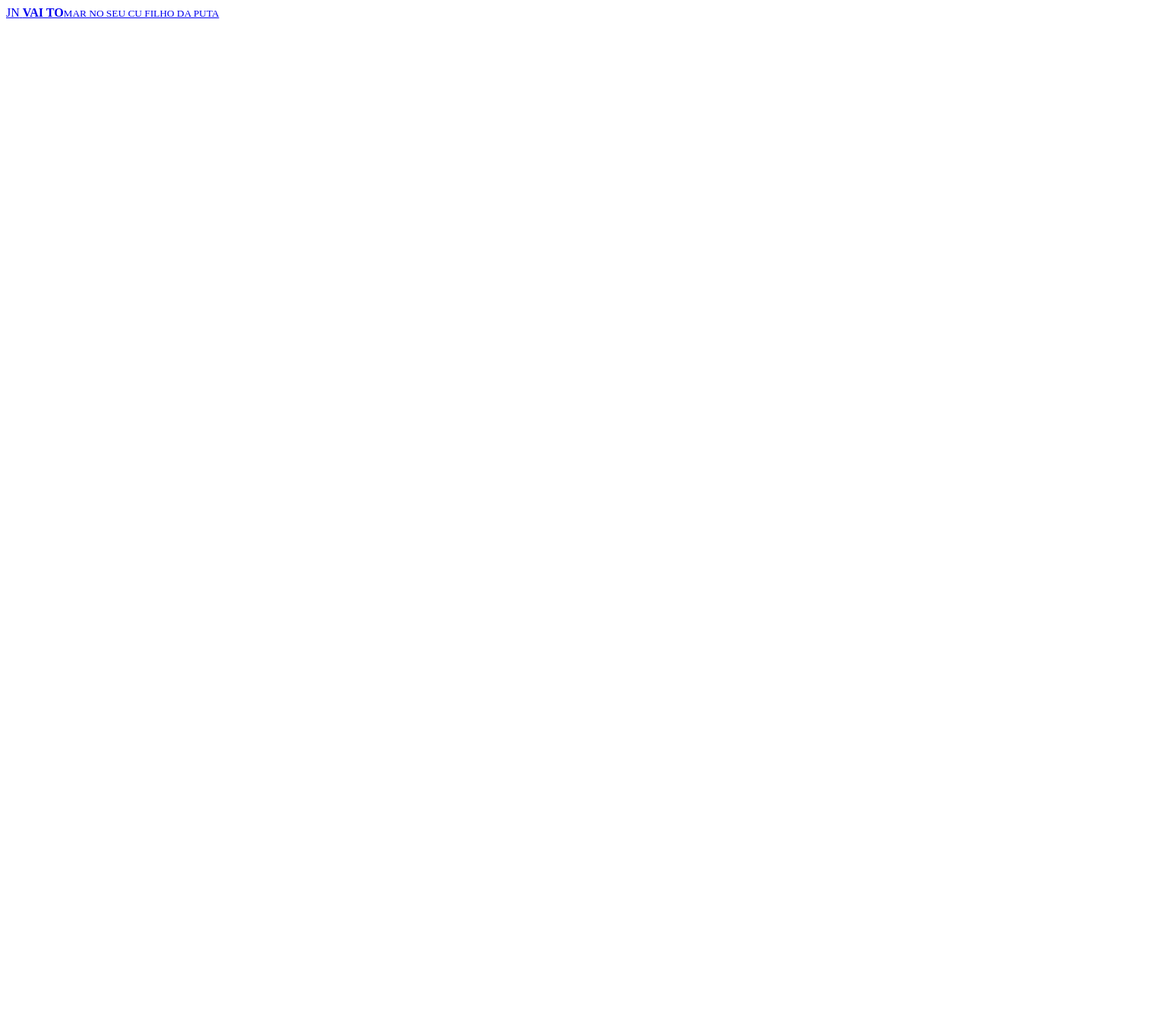
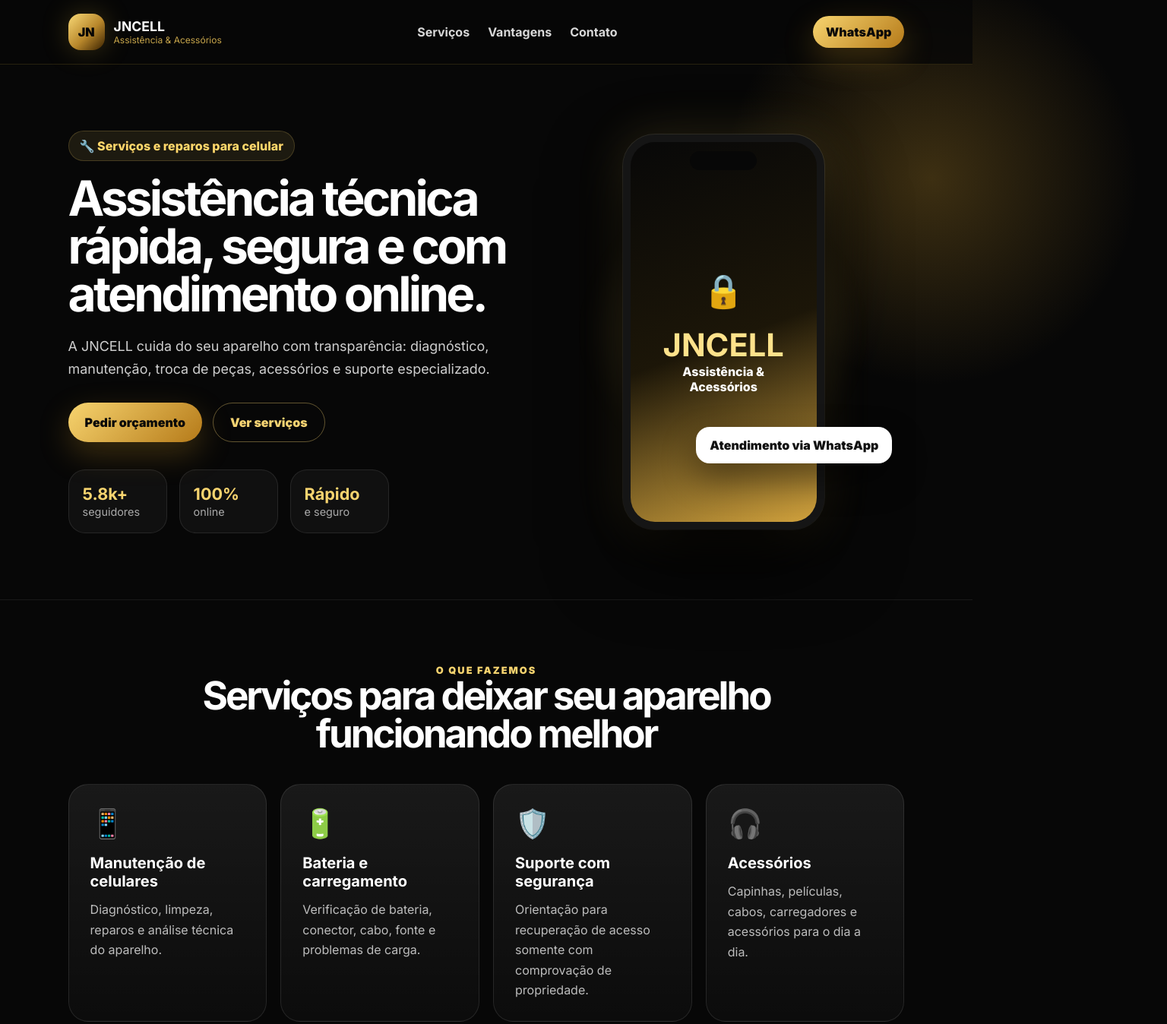
Before and after one commit to eduardo345game-sudo/SiteAmigo, a plain HTML site: page jncell_site/index.html in a window 1280 px wide. Shown: the top 1348 px of the page at 76% size, 1536 px wide, since content can reach past the window. Before the commit the page ends 800 px from the top, so only its background shows below. Drawn offline with Linux system fonts and the light colour scheme.

Commit message:
Update index.html

```diff
--- a/jncell_site/index.html
+++ b/jncell_site/index.html
@@ -4,13 +4,92 @@
   <meta charset="UTF-8" />
   <meta name="viewport" content="width=device-width, initial-scale=1.0" />
   <title>JNCELL | Assistência Técnica e Acessórios</title>
+  <meta name="description" content="Assistência técnica, reparos, acessórios e serviços para celulares com atendimento rápido, seguro e online." />
+  <link rel="preconnect" href="https://fonts.googleapis.com">
+  <link rel="preconnect" href="https://fonts.gstatic.com" crossorigin>
+  <link href="https://fonts.googleapis.com/css2?family=Inter:wght@400;500;600;700;800;900&display=swap" rel="stylesheet">
+  <link rel="stylesheet" href="style.css" />
 </head>
 <body>
   <header class="topbar">
     <a href="#inicio" class="brand">
       <span class="logo-mark">JN</span>
-      <span><strong>VAI TO</strong><small>MAR NO SEU CU FILHO DA PUTA</small></span>
-  </a>
+      <span><strong>JNCELL</strong><small>Assistência & Acessórios</small></span>
+    </a>
+    <nav class="menu">
+      <a href="#servicos">Serviços</a>
+      <a href="#vantagens">Vantagens</a>
+      <a href="#contato">Contato</a>
+    </nav>
+    <a class="btn small" href="https://wa.me/5577991699325" target="_blank">WhatsApp</a>
+  </header>
 
+  <main id="inicio" class="hero">
+    <section class="hero-content">
+      <p class="tag">🔧 Serviços e reparos para celular</p>
+      <h1>Assistência técnica rápida, segura e com atendimento online.</h1>
+      <p class="subtitle">A JNCELL cuida do seu aparelho com transparência: diagnóstico, manutenção, troca de peças, acessórios e suporte especializado.</p>
+      <div class="actions">
+        <a class="btn" href="https://wa.me/5577991699325?text=Olá!%20Vim%20pelo%20site%20e%20quero%20fazer%20um%20orçamento." target="_blank">Pedir orçamento</a>
+        <a class="btn ghost" href="#servicos">Ver serviços</a>
+      </div>
+      <div class="stats">
+        <div><strong>5.8k+</strong><span>seguidores</span></div>
+        <div><strong>100%</strong><span>online</span></div>
+        <div><strong>Rápido</strong><span>e seguro</span></div>
+      </div>
+    </section>
+
+    <section class="phone-card" aria-label="Cartão visual da JNCELL">
+      <div class="glow"></div>
+      <div class="phone">
+        <div class="notch"></div>
+        <div class="screen">
+          <span class="lock">🔒</span>
+          <h2>JNCELL</h2>
+          <p>Assistência & Acessórios</p>
+        </div>
+      </div>
+      <div class="service-badge">Atendimento via WhatsApp</div>
+    </section>
+  </main>
+
+  <section id="servicos" class="section">
+    <div class="section-title">
+      <p>O que fazemos</p>
+      <h2>Serviços para deixar seu aparelho funcionando melhor</h2>
+    </div>
+    <div class="cards">
+      <article class="card"><span>📱</span><h3>Manutenção de celulares</h3><p>Diagnóstico, limpeza, reparos e análise técnica do aparelho.</p></article>
+      <article class="card"><span>🔋</span><h3>Bateria e carregamento</h3><p>Verificação de bateria, conector, cabo, fonte e problemas de carga.</p></article>
+      <article class="card"><span>🛡️</span><h3>Suporte com segurança</h3><p>Orientação para recuperação de acesso somente com comprovação de propriedade.</p></article>
+      <article class="card"><span>🎧</span><h3>Acessórios</h3><p>Capinhas, películas, cabos, carregadores e acessórios para o dia a dia.</p></article>
+    </div>
+  </section>
+
+  <section id="vantagens" class="section split">
+    <div>
+      <p class="tag">Por que escolher?</p>
+      <h2>Atendimento direto, orçamento claro e serviço bem feito.</h2>
+      <p class="subtitle">Feito para quem quer resolver rápido, sem enrolação e com comunicação pelo WhatsApp.</p>
+    </div>
+    <div class="checklist">
+      <p>✅ Orçamento pelo WhatsApp</p>
+      <p>✅ Atendimento rápido e seguro</p>
+      <p>✅ Explicação clara antes do serviço</p>
+      <p>✅ Serviços com responsabilidade</p>
+    </div>
+  </section>
+
+  <section id="contato" class="cta">
+    <h2>Seu celular deu problema?</h2>
+    <p>Chame agora no WhatsApp e envie o modelo do aparelho + o problema.</p>
+    <a class="btn" href="https://wa.me/5577991699325?text=Olá!%20Tenho%20um%20aparelho%20para%20avaliar.%20Pode%20me%20ajudar%3F" target="_blank">Chamar no WhatsApp</a>
+    <small>Instagram: @jn_celloficial</small>
+  </section>
+
+  <footer>
+    <p>© 2026 JNCELL Assistência & Acessórios. Todos os direitos reservados.</p>
+  </footer>
 </body>
 </html>
```
